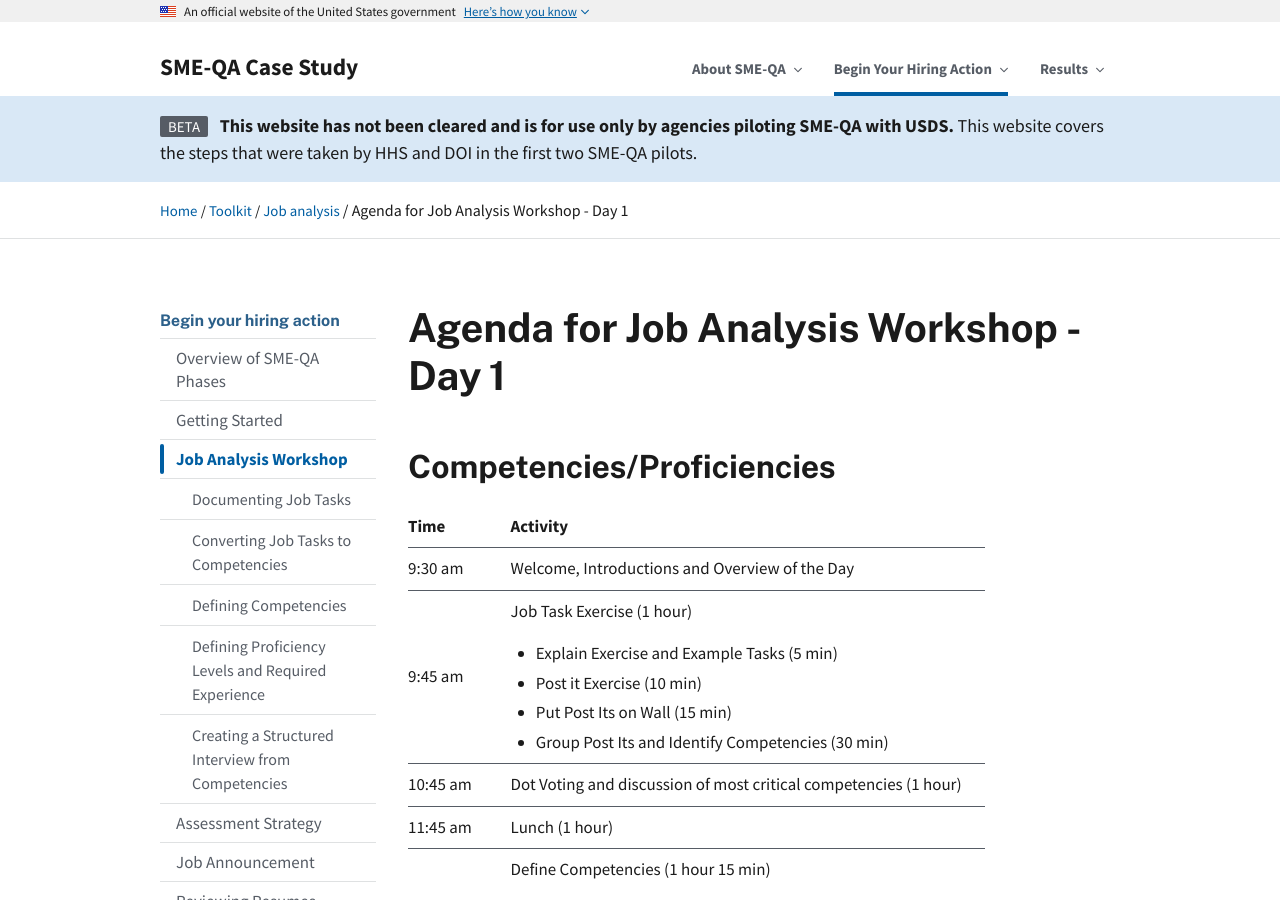
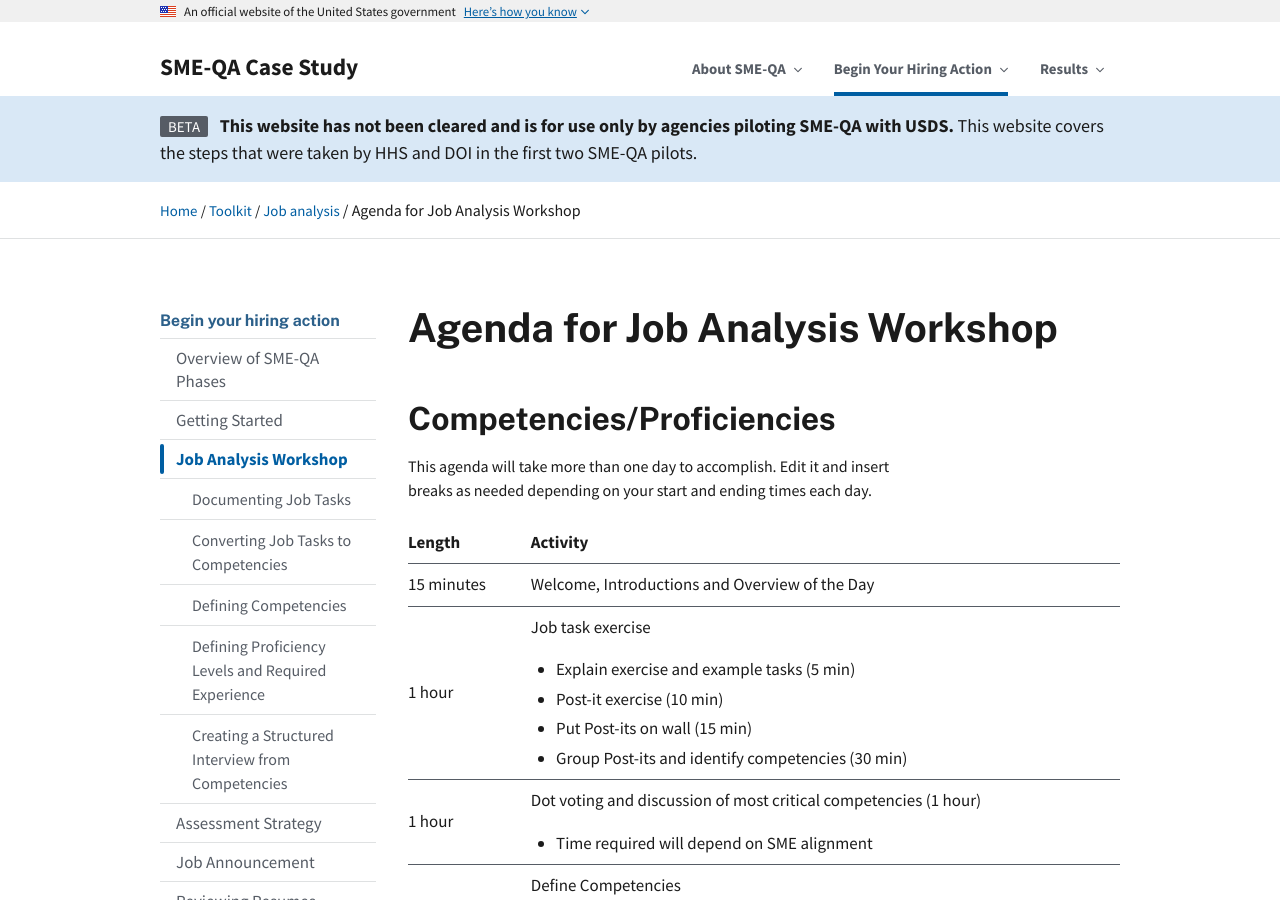
Before and after one commit to usds/SME-QA-Website, a Jekyll site: the page built from toolkit/job-analysis/agenda-for-job-analysis-workshop-day-1.md, in a window 1280 px wide and 900 px high. Built offline with Jekyll 4.4.1, drawn with Linux system fonts in a browser that asks for light colours; some of the changed text lies outside the part shown.

Commit message:
update job analysis agenda

```diff
--- a/toolkit/job-analysis/agenda-for-job-analysis-workshop-day-1.md
+++ b/toolkit/job-analysis/agenda-for-job-analysis-workshop-day-1.md
@@ -5,83 +5,84 @@
 sidenav: hiring-phases
 phase: job-analysis
 toolkit: true
-title: Agenda for Job Analysis Workshop - Day 1
-description: An agenda for the first of the 2 day job analysis activities.
+title: Agenda for Job Analysis Workshop
+description: A full job analysis agenda.
 ---
 
 ## Competencies/Proficiencies
 
+This agenda will take more than one day to accomplish. Edit it and insert breaks as needed depending on your start and ending times each day.
+
 <table class="usa-table usa-table--borderless chp-agenda">
   <thead>
     <tr>
-      <th scope="col">Time</th>
+      <th scope="col">Length</th>
       <th scope="col">Activity</th>
     </tr>
   </thead>
   <tbody>
     <tr>
-      <th scope="row">9:30 am</th>
+      <th scope="row">15 minutes</th>
       <td>Welcome, Introductions and Overview of the Day</td>
     </tr>
     <tr>
-      <th scope="row">9:45 am</th>
+      <th scope="row">1 hour</th>
       <td>
-        Job Task Exercise (1 hour)
+        Job task exercise
         <ul>
-          <li>Explain Exercise and Example Tasks (5 min)</li>
-          <li>Post it Exercise (10 min)</li>
-          <li>Put Post Its on Wall (15 min)</li>
-          <li>Group Post Its and Identify Competencies (30 min)</li>
+          <li>Explain exercise and example tasks (5 min)</li>
+          <li>Post-it exercise (10 min)</li>
+          <li>Put Post-its on wall (15 min)</li>
+          <li>Group Post-its and identify competencies (30 min)</li>
         </ul>
       </td>
     </tr>
     <tr>
-      <th scope="row">10:45 am</th>
+      <th scope="row">1 hour</th>
       <td>
-        Dot Voting and discussion of most critical competencies (1 hour)
-      </td>
-    </tr>
-    <tr>
-      <th scope="row">11:45 am</th>
-      <td>
-        Lunch (1 hour)
-      </td>
-    </tr>
-    <tr>
-      <th scope="row">12:45 pm</th>
-      <td>
-        Define Competencies (1 hour 15 min)
+        Dot voting and discussion of most critical competencies (1 hour)
         <ul>
-          <li>Use examples if needed from DOI and USDS</li>
-          <li>Definition should be 1-3 sentences, not a list of job tasks</li>
+          <li>Time required will depend on SME alignment</li>
         </ul>
       </td>
     </tr>
     <tr>
-      <th scope="row">2:00 pm</th>
+      <th scope="row">1 hour 15 min</th>
       <td>
-        Understanding Proficiency Levels (5 min)
-      </td>
-    </tr>
-    <tr>
-      <th scope="row">2:05 pm</th>
-      <td>
-        Create proficiency levels for each competency (1 hour 15 min)
+        Define Competencies
         <ul>
-          <li>Break into 2 groups and divide competencies between groups</li>
+          <li>Break into small groups to create drafts</li>
+            <ul>
+              <li>Leverage example competancies</li>
+              <li>Definition should be 1-3 sentences, not a list of job tasks</li>
+            </ul>
+          <li>Come back together as a group to validate drafts</li>
         </ul>
       </td>
     </tr>
     <tr>
-      <th scope="row">3:20 pm</th>
+      <th scope="row">5 min</th>
       <td>
-        Break
+        Explain Proficiency Levels
       </td>
     </tr>
     <tr>
-      <th scope="row">3:30 pm</th>
+      <th scope="row">1 hour 15 min</th>
       <td>
-        Discuss Proficiency Levels with Group (45 min)
+        Create proficiency levels for each competency
+        <ul>
+          <li>Break into groups as before and divide competencies between groups</li>
+          <li>Reference examples and have proficiencies build on each other</li>
+        </ul>
+      </td>
+    </tr>
+    <tr>
+      <th scope="row">45 min</th>
+      <td>
+        Discuss and finalize proficiency levels with group
+        <ul>
+          <li>Time required will depend on SME alignment</li>
+        </ul>
       </td>
     </tr>
     <tr>
```
